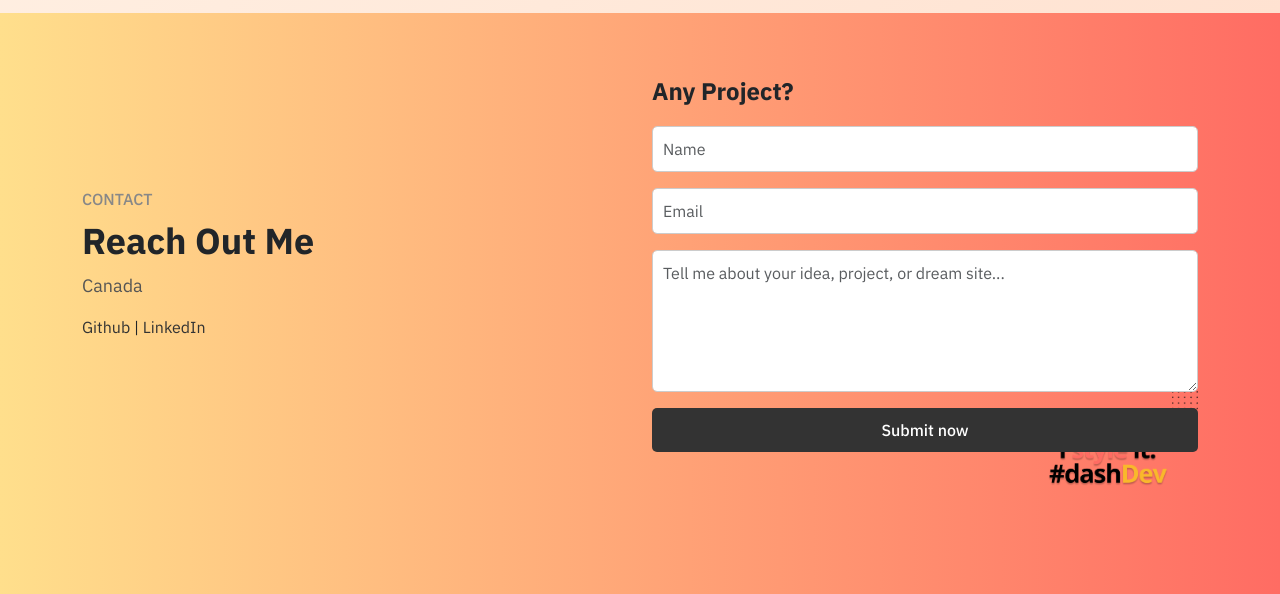
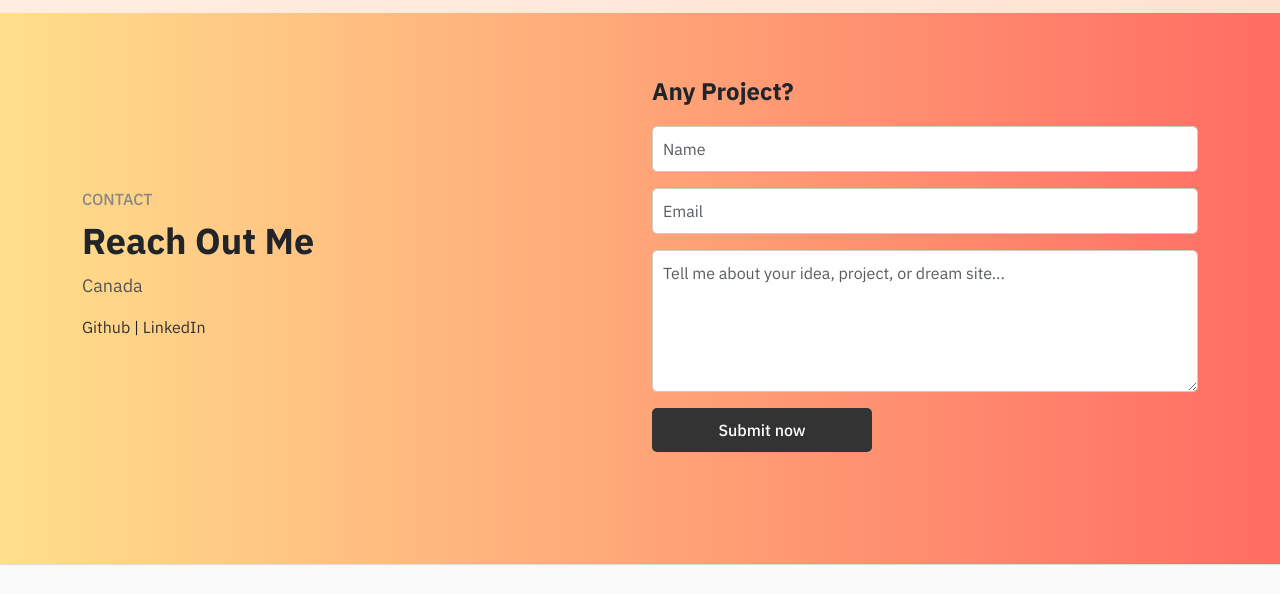
Before and after one commit to DariaDeriagina/dash-dev, a plain HTML site: page index.html in a window 1280 px wide. Shown: the part 6380-6974 px from the top of the page. Drawn offline with nearby package versions, Linux system fonts and the light colour scheme.

Commit message:
Submit button fixed

```diff
--- a/index.html
+++ b/index.html
@@ -842,9 +842,9 @@ Not just links — a branded experience, online and in print.
 				<!-- Quote -->
 				<div class="row mt-5">
 					<div class="col text-end">
-						<blockquote class="contact-quote">
+						<!-- <blockquote class="contact-quote">
 							<img src="./images/Quote.png" alt="Quote Icon" />
-						</blockquote>
+						</blockquote> -->
 					</div>
 				</div>
 			</div>
--- a/styles.css
+++ b/styles.css
@@ -721,8 +721,10 @@ p.subtitle {
 	padding: 10px 20px;
 	font-size: 16px;
 	border-radius: 5px;
-	display: inline-flex;
-	align-items: center;
+	display: block;
+	margin: 20px 0 0 0; /* aligned left */
+	width: 100%;
+	max-width: 220px;
 }
 
 .contact-form button img {
```
